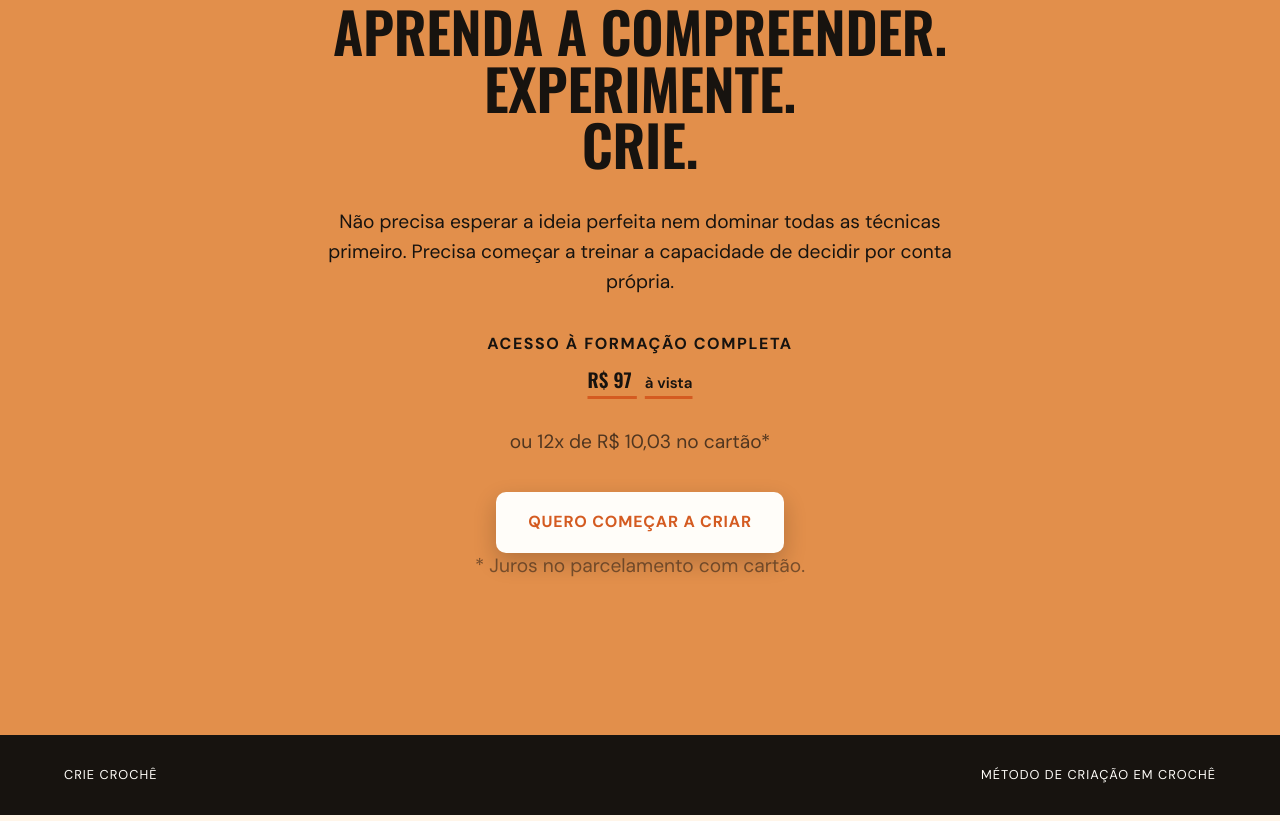
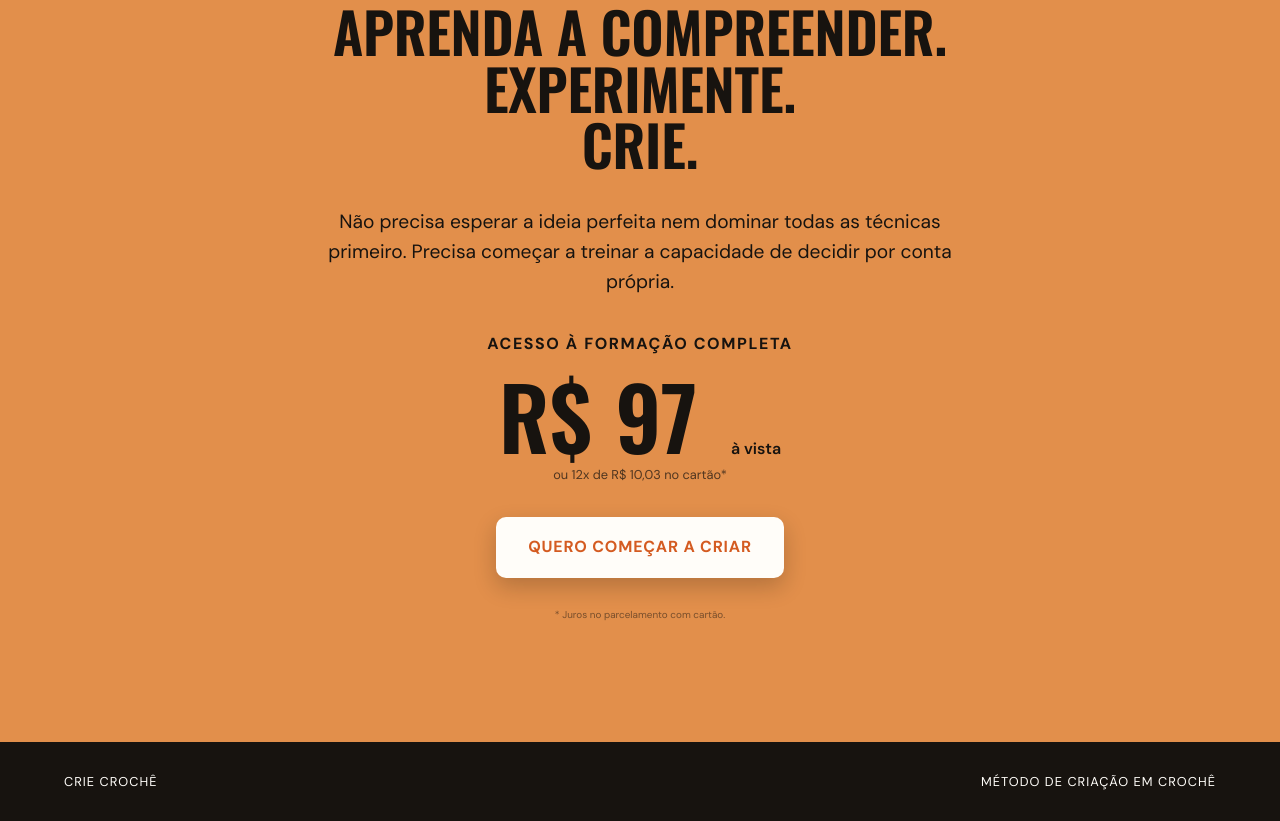
Before and after one commit to Pandora-virus/pagina-vendas-metodo, a plain HTML site: page index.html in a window 1280 px wide. Shown: the part 6054-6875 px from the top of the page. Drawn offline with nearby package versions, Linux system fonts and the light colour scheme.

Commit message:
Corrige bloco de preco: especificidade, tira sublinhado, aumenta R$ 97
.final p (0,0,1,1) estava vencendo .price-card__* (0,0,1,0), entao o
font-size 4.6rem e as margens nunca aplicavam. Prefixa as regras com
.price-card, remove o sublinhado do valor, sobe R$ 97 para 5.4rem e
garante o respiro entre o botao e a nota de juros.

Co-Authored-By: Claude Sonnet 5 <noreply@anthropic.com>
Claude-Session: https://claude.ai/code/session_01D3TeiwKB2rnWS9JVzFqNPU

```diff
--- a/index.html
+++ b/index.html
@@ -392,45 +392,42 @@
       text-align: center;
     }
 
-    .price-card__label {
+    .price-card .price-card__label {
       display: block;
       font-size: 1rem;
       font-weight: 700;
       text-transform: uppercase;
       letter-spacing: .1em;
-      margin-bottom: 14px;
+      margin: 0 0 14px;
     }
 
-    .price-card__value {
+    .price-card .price-card__value {
       font-family: "Oswald", "Arial Narrow", sans-serif;
       font-weight: 600;
-      font-size: 4.6rem;
+      font-size: 5.4rem;
       letter-spacing: .01em;
       line-height: 1.05;
-      margin: 0 0 3px;
-      text-decoration: underline;
-      text-decoration-color: var(--cta-orange);
-      text-decoration-thickness: 3px;
-      text-underline-offset: 8px;
+      margin: 0 0 4px;
+      text-decoration: none;
     }
 
-    .price-card__value span {
+    .price-card .price-card__value span {
       font-family: "DM Sans", sans-serif;
-      font-size: .95rem;
+      font-size: 1rem;
       font-weight: 600;
       letter-spacing: 0;
-      margin-left: 8px;
+      margin-left: 10px;
     }
 
-    .price-card__installment {
-      margin: 6px 0 30px;
-      font-size: .74rem;
+    .price-card .price-card__installment {
+      margin: 4px 0 32px;
+      font-size: .8rem;
       color: rgba(23, 19, 15, .72);
     }
 
-    .price-card__note {
-      margin: 26px 0 0;
-      font-size: .58rem;
+    .price-card .price-card__note {
+      margin: 30px 0 0;
+      font-size: .62rem;
       line-height: 1.4;
       color: rgba(23, 19, 15, .52);
     }
@@ -476,7 +473,7 @@
       .pillar h3 { font-size: 2.2rem; }
       .feature { padding: 30px; }
       footer { flex-direction: column; }
-      .price-card__value { font-size: 3.3rem; }
+      .price-card .price-card__value { font-size: 3.8rem; }
     }
   </style>
 </head>
```
